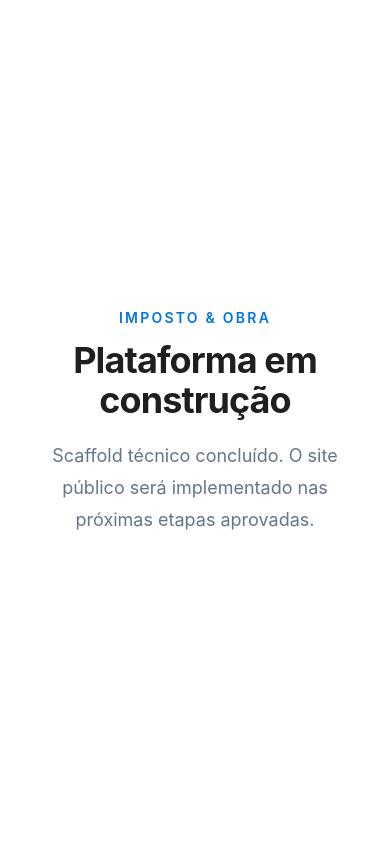
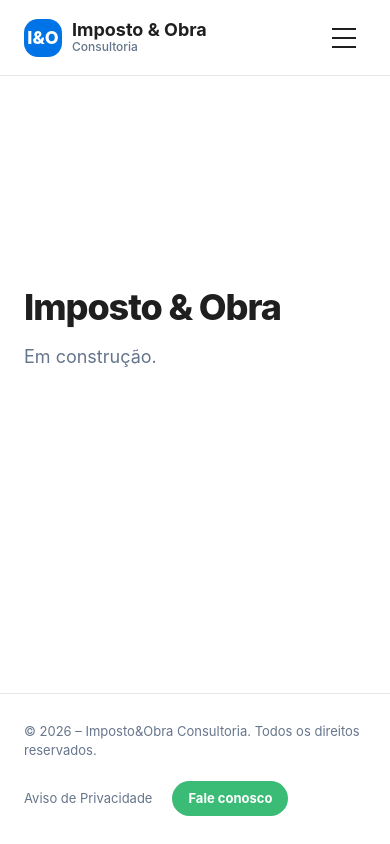
Before and after one commit to impostoeobraconsultoria-eng/impostoeobra2.0, a Next.js app: page / in a window 390 px wide. Built offline with nearby package versions, Linux system fonts and the light colour scheme.

Commit message:
feat: add responsive public site shell

```diff
--- /dev/null
+++ b/src/app/(public)/layout.tsx
@@ -0,0 +1,13 @@
+import type { ReactNode } from "react";
+import { PublicFooter } from "@/components/public/public-footer";
+import { PublicHeader } from "@/components/public/public-header";
+
+export default function PublicLayout({ children }: { children: ReactNode }) {
+  return (
+    <div className="flex min-h-screen flex-col">
+      <PublicHeader />
+      <div className="flex-1">{children}</div>
+      <PublicFooter />
+    </div>
+  );
+}
--- /dev/null
+++ b/src/app/(public)/page.tsx
@@ -0,0 +1,10 @@
+export default function Home() {
+  return (
+    <main className="site-container flex min-h-[60vh] flex-col justify-center py-20">
+      <h1 className="text-4xl font-extrabold tracking-[-0.03em] text-foreground sm:text-5xl">
+        Imposto &amp; Obra
+      </h1>
+      <p className="mt-4 text-lg text-muted-foreground">Em construção.</p>
+    </main>
+  );
+}
--- a/src/app/globals.css
+++ b/src/app/globals.css
@@ -41,5 +41,21 @@
       Helvetica,
       Arial,
       sans-serif;
+    min-height: 100vh;
+  }
+
+  html {
+    scroll-behavior: smooth;
+  }
+
+  a:focus-visible,
+  button:focus-visible {
+    @apply outline-none ring-2 ring-primary ring-offset-2;
   }
 }
+
+@layer components {
+  .site-container {
+    @apply mx-auto w-full max-w-[1200px] px-6;
+  }
+}
--- a/src/app/page.tsx
+++ /dev/null
@@ -1,18 +0,0 @@
-export default function Home() {
-  return (
-    <main className="flex min-h-screen items-center justify-center bg-background px-6">
-      <div className="max-w-xl text-center">
-        <p className="mb-3 text-sm font-semibold uppercase tracking-[0.16em] text-primary">
-          Imposto &amp; Obra
-        </p>
-        <h1 className="text-4xl font-bold tracking-tight text-foreground sm:text-5xl">
-          Plataforma em construção
-        </h1>
-        <p className="mt-5 text-lg leading-8 text-muted-foreground">
-          Scaffold técnico concluído. O site público será implementado nas
-          próximas etapas aprovadas.
-        </p>
-      </div>
-    </main>
-  );
-}
--- /dev/null
+++ b/src/components/public/brand.tsx
@@ -0,0 +1,21 @@
+import Link from "next/link";
+
+export function Brand() {
+  return (
+    <Link
+      href="/"
+      className="flex shrink-0 items-center gap-2.5 text-foreground no-underline hover:no-underline"
+      aria-label="Imposto & Obra Consultoria — início"
+    >
+      <span className="grid size-[38px] place-items-center rounded-lg bg-primary text-lg font-extrabold text-primary-foreground">
+        I&amp;O
+      </span>
+      <span className="text-[18px] font-bold leading-[1.1]">
+        Imposto &amp; Obra
+        <small className="block text-xs font-medium text-muted-foreground">
+          Consultoria
+        </small>
+      </span>
+    </Link>
+  );
+}
--- /dev/null
+++ b/src/components/public/header-navigation.tsx
@@ -0,0 +1,112 @@
+"use client";
+
+import Link from "next/link";
+import { useEffect, useState } from "react";
+import { Brand } from "./brand";
+
+const navigation = [
+  { href: "/", label: "Home" },
+  { href: "/guia-inss-de-obra", label: "Guia INSS de Obra" },
+  { href: "/artigos", label: "Artigos" },
+  { href: "/sobre", label: "Sobre" },
+  { href: "/contato", label: "Contato" },
+];
+
+export function HeaderNavigation({ whatsAppUrl }: { whatsAppUrl: string }) {
+  const [open, setOpen] = useState(false);
+
+  useEffect(() => {
+    if (!open) return;
+
+    const closeOnEscape = (event: KeyboardEvent) => {
+      if (event.key === "Escape") setOpen(false);
+    };
+
+    document.addEventListener("keydown", closeOnEscape);
+    return () => document.removeEventListener("keydown", closeOnEscape);
+  }, [open]);
+
+  return (
+    <header className="sticky top-0 z-50 border-b border-border bg-white/95 backdrop-blur-sm">
+      <div className="site-container flex min-h-[75px] items-center justify-between gap-5 py-3">
+        <Brand />
+
+        <nav
+          className="hidden items-center gap-6 lg:flex"
+          aria-label="Principal"
+        >
+          {navigation.map((item) => (
+            <Link
+              key={item.href}
+              href={item.href}
+              className="whitespace-nowrap text-sm font-medium text-foreground transition-colors hover:text-primary hover:no-underline"
+            >
+              {item.label}
+            </Link>
+          ))}
+        </nav>
+
+        <a
+          href={whatsAppUrl}
+          target="_blank"
+          rel="noopener noreferrer"
+          className="ml-auto hidden rounded-full bg-accent px-5 py-2.5 text-sm font-bold text-accent-foreground shadow-soft transition hover:no-underline hover:brightness-95 lg:inline-flex"
+        >
+          Fale conosco
+        </a>
+
+        <button
+          type="button"
+          className="grid size-11 place-items-center rounded-lg text-foreground lg:hidden"
+          aria-label={open ? "Fechar menu" : "Abrir menu"}
+          aria-expanded={open}
+          aria-controls="mobile-navigation"
+          onClick={() => setOpen((current) => !current)}
+        >
+          <span className="sr-only">{open ? "Fechar menu" : "Abrir menu"}</span>
+          <span aria-hidden="true" className="relative block h-5 w-6">
+            <span
+              className={`absolute left-0 top-0 h-0.5 w-6 bg-current transition ${open ? "translate-y-[9px] rotate-45" : ""}`}
+            />
+            <span
+              className={`absolute left-0 top-[9px] h-0.5 w-6 bg-current transition ${open ? "opacity-0" : ""}`}
+            />
+            <span
+              className={`absolute bottom-0 left-0 h-0.5 w-6 bg-current transition ${open ? "-translate-y-[9px] -rotate-45" : ""}`}
+            />
+          </span>
+        </button>
+      </div>
+
+      {open ? (
+        <div className="fixed inset-x-0 top-[75px] z-50 min-h-[calc(100vh-75px)] bg-slate-950/25 lg:hidden">
+          <nav
+            id="mobile-navigation"
+            aria-label="Principal para dispositivos móveis"
+            className="ml-auto flex min-h-[calc(100vh-75px)] w-[min(88vw,360px)] flex-col gap-1 border-l border-border bg-white p-6 shadow-2xl"
+          >
+            {navigation.map((item) => (
+              <Link
+                key={item.href}
+                href={item.href}
+                onClick={() => setOpen(false)}
+                className="rounded-lg px-3 py-3 text-base font-semibold text-foreground hover:bg-secondary hover:no-underline"
+              >
+                {item.label}
+              </Link>
+            ))}
+            <a
+              href={whatsAppUrl}
+              target="_blank"
+              rel="noopener noreferrer"
+              className="mt-5 rounded-full bg-accent px-5 py-3 text-center font-bold text-accent-foreground shadow-soft hover:no-underline hover:brightness-95"
+              onClick={() => setOpen(false)}
+            >
+              Fale conosco
+            </a>
+          </nav>
+        </div>
+      ) : null}
+    </header>
+  );
+}
--- /dev/null
+++ b/src/components/public/public-footer.tsx
@@ -0,0 +1,31 @@
+import Link from "next/link";
+import { getWhatsAppUrl } from "@/lib/whatsapp";
+
+export function PublicFooter() {
+  return (
+    <footer className="border-t border-border py-7 text-[13px] text-muted-foreground">
+      <div className="site-container flex flex-col items-start justify-between gap-5 sm:flex-row sm:items-center">
+        <p>
+          © {new Date().getFullYear()} – Imposto&amp;Obra Consultoria. Todos os
+          direitos reservados.
+        </p>
+        <div className="flex flex-wrap items-center gap-x-5 gap-y-3">
+          <Link
+            href="/politica/aviso-de-privacidade"
+            className="text-muted-foreground hover:text-primary"
+          >
+            Aviso de Privacidade
+          </Link>
+          <a
+            href={getWhatsAppUrl()}
+            target="_blank"
+            rel="noopener noreferrer"
+            className="rounded-full bg-accent px-4 py-2 font-bold text-accent-foreground hover:no-underline hover:brightness-95"
+          >
+            Fale conosco
+          </a>
+        </div>
+      </div>
+    </footer>
+  );
+}
--- /dev/null
+++ b/src/components/public/public-header.tsx
@@ -0,0 +1,6 @@
+import { getWhatsAppUrl } from "@/lib/whatsapp";
+import { HeaderNavigation } from "./header-navigation";
+
+export function PublicHeader() {
+  return <HeaderNavigation whatsAppUrl={getWhatsAppUrl()} />;
+}
--- /dev/null
+++ b/src/lib/whatsapp.ts
@@ -0,0 +1,10 @@
+const defaultMessage =
+  "Olá, gostaria de informações sobre como regularizar minha obra perante a Receita Federal com economia";
+
+export function getWhatsAppUrl() {
+  const phone = process.env.NEXT_PUBLIC_WHATSAPP_PHONE;
+
+  if (!phone) return "#whatsapp-indisponivel";
+
+  return `https://api.whatsapp.com/send?phone=${encodeURIComponent(phone)}&text=${encodeURIComponent(defaultMessage)}`;
+}
```
